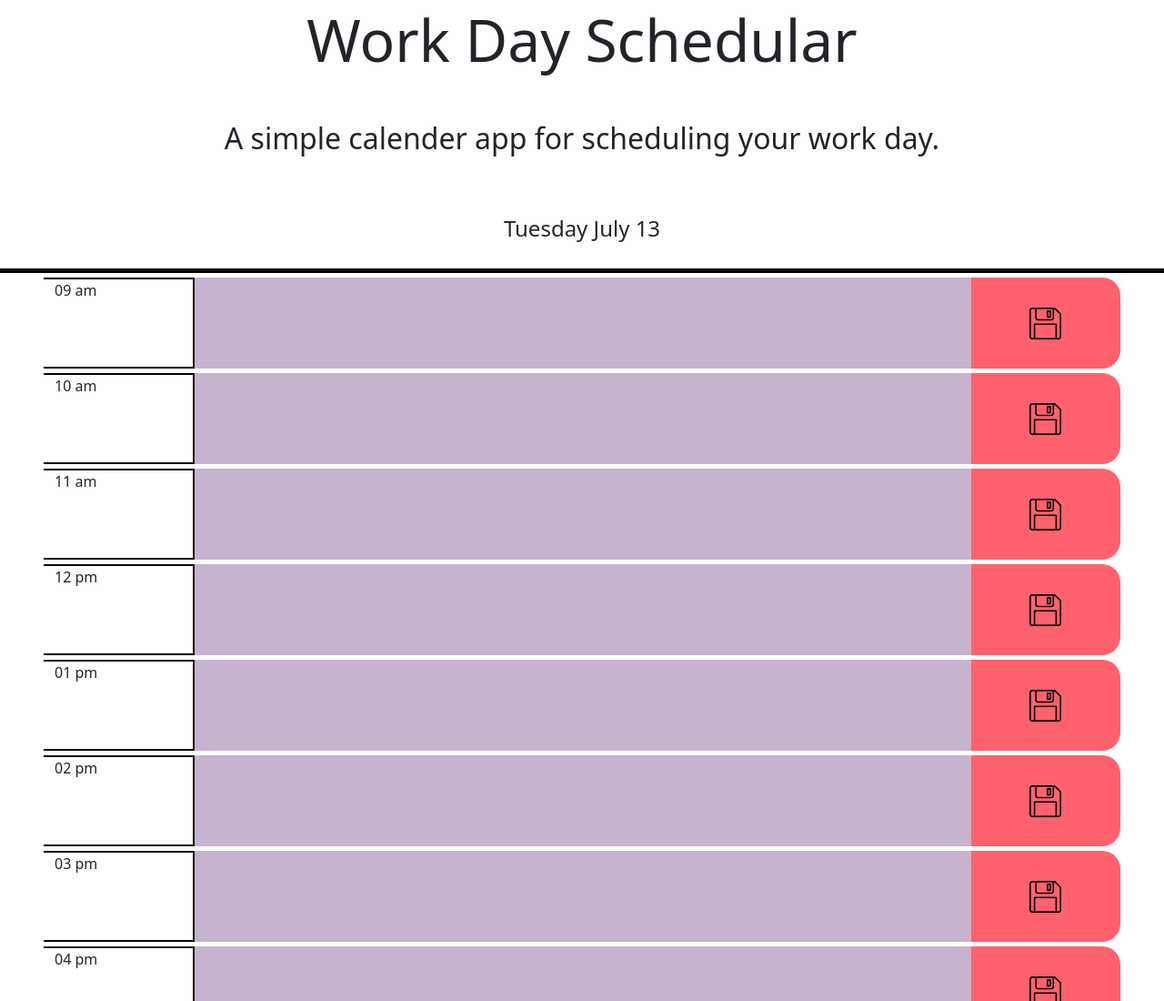
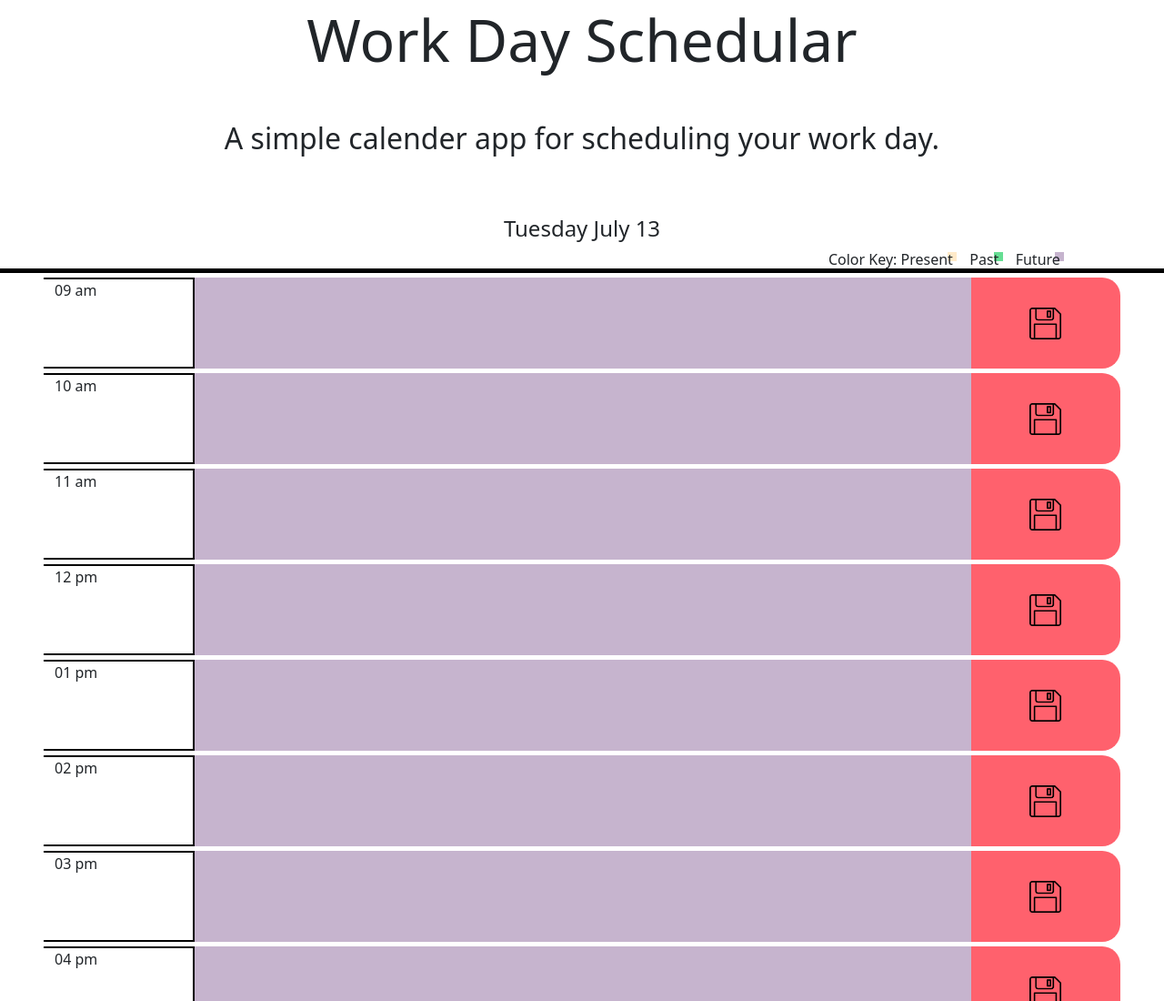
Before and after one commit to arlenwh-code/Work-Day-Scheduler, a plain HTML site: page index.html in a window 1280 px wide. Shown: the top 1100 px of the page at 91% size. Drawn offline with nearby package versions, Linux system fonts and the light colour scheme.

Commit message:
added color key

```diff
--- a/css/style.css
+++ b/css/style.css
@@ -12,6 +12,50 @@ margin-top: 5px;
     font-size: 4rem;
     text-align: center;
 
+}
+
+ul{
+    position: absolute;
+    top: 265px;
+    right: 100px;
+    list-style: none;
+}
+
+ul li{
+    display: inline-block;
+}
+
+.present{
+    position: relative;
+    top: 12px;
+    right: 10px;
+    z-index: -1;
+    width: 10px;
+    height: 10px;
+    background-color: #FFEAC9;
+    display: inline-block;
+}
+
+.past{
+    position: relative;
+    top: 12px;
+    right: 10px;
+    z-index: -1;
+    width: 10px;
+    height: 10px;
+    background-color: #66DE93;
+    display: inline-block;
+}
+
+.future{
+    position: relative;
+    top: 12px;
+    right: 10px;
+    z-index: -1;
+    width: 10px;
+    height: 10px;
+    background-color: #C6B4CE;
+    display: inline-block;
 }
 
 .sub-title{
--- a/index.html
+++ b/index.html
@@ -18,6 +18,12 @@
             <br>
             <span class="current-time"></span>
         </p>
+        <ul>
+            <li>Color Key: </li>
+            <li>Present <p class="present"></p></li>
+            <li>Past <p class="past"></p></li>
+            <li>Future <p class="future"></p></li>
+        </ul>
     </div>
     <div class="container-fluid cf-2">
         <div class="row section">
--- a/js/index.js
+++ b/js/index.js
@@ -24,7 +24,6 @@ var checkTime = function(){
 
     for(var i = 0; i <= 8; i++){
         $(time[i]).text(m.hour(scheduleTime[i]).format("hh a"));
-
 
         if ($(time[i]).text() === moment().format('hh a')){
             $(toDo[i]).css("background-color", "#FFEAC9");
```
